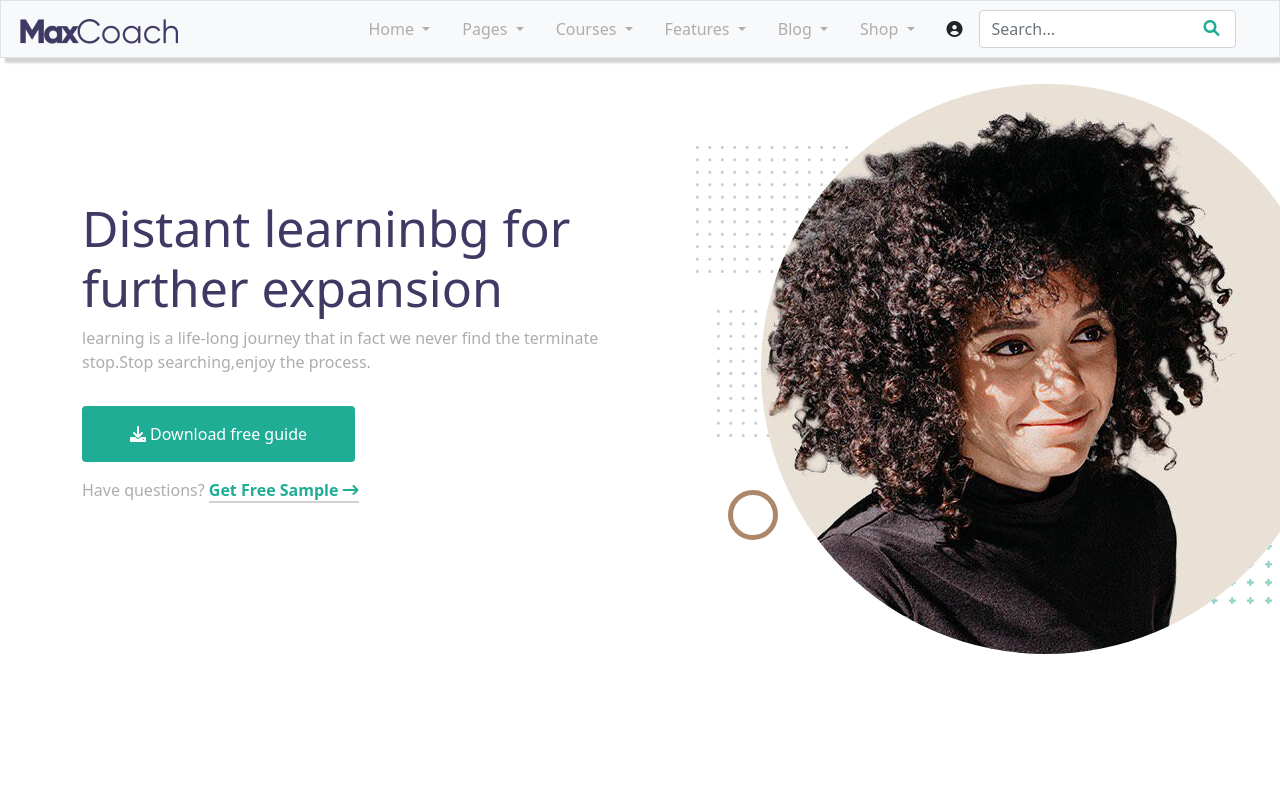
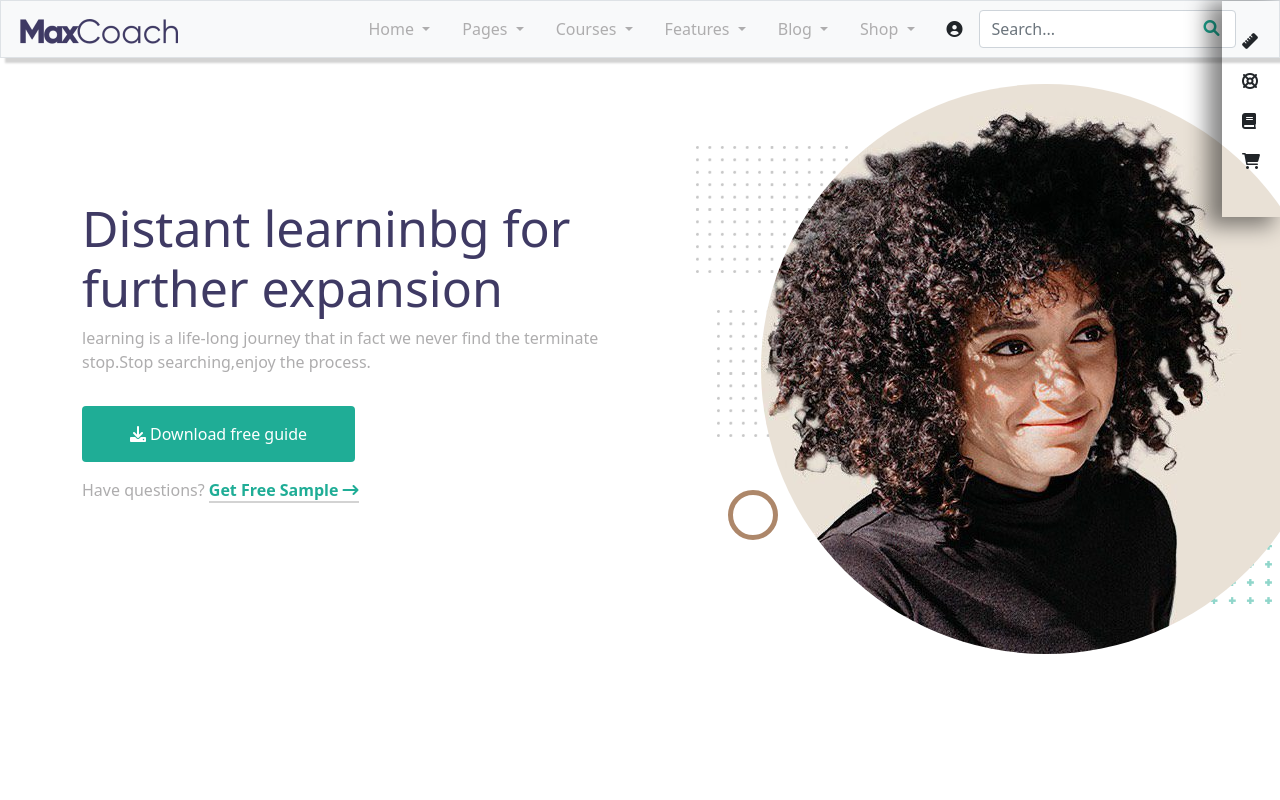
Before and after one commit to Greta-Calamari/proj-html-vuejs, a Vue app: page / in a window 1280 px wide. Shown: the top 800 px of the page. Built offline with nearby package versions, Linux system fonts and the light colour scheme.

Commit message:
added aroow up and utilities

```diff
--- a/src/components/AppFooter.vue
+++ b/src/components/AppFooter.vue
@@ -48,10 +48,17 @@
 
         </div>
 
-        <div class="text-muted text-center mt-5">
+        <div class="text-muted text-center mt-5 pos">
             <i class="fa-solid fa-copyright"></i>
             2020
             Maxcoach. All Rights Reserved
+        </div>
+        <div class="down">
+            <a href="#start" class="down">
+            <i class="fa-solid fa-arrow-up-long"></i>
+
+            </a>
+
         </div>
 
 
@@ -92,4 +99,20 @@ export default {
     font-weight: 700;
 }
 
+.pos{
+    position: relative;
+}
+
+.down{
+    position: absolute;
+    right: 0;
+    text-align: center;
+    line-height: 50px;
+    width: 50px;
+    height: 50px;
+    color: $white;
+    border-radius: 50%;
+    background-color: $green;
+}
+
 </style>
--- a/src/components/AppHeader.vue
+++ b/src/components/AppHeader.vue
@@ -1,7 +1,16 @@
 <template>
 <div class="border">
+  <div class="utility">
+    <ul class="icons">
+      <li><i class="fa-solid fa-ruler"></i></li>
+      <li><i class="fa-solid fa-life-ring"></i></li>
+      <li><i class="fa-solid fa-book"></i></li>
+      <li><i class="fa-solid fa-cart-shopping"></i></li>
+    </ul>
 
-<nav class="navbar navbar-expand-lg bg-light d-flex justify-content-center ">
+  </div>
+
+<nav id="start" class="navbar navbar-expand-lg bg-light d-flex justify-content-center ">
   <div class="d-flex justify-content-between">
     <a class="navbar-brand" href="#">
         <img src="../assets/images/dark-logo.png" class="w-50" alt="">
@@ -124,6 +133,22 @@ export default {
 
 <style lang="scss" scoped>
 @import "../styles/vars.scss";
+
+
+.utility{
+  position:fixed;
+  right: 0;
+  box-shadow: -11px 5px 20px 4px rgba(0,0,0,0.47);
+  z-index: 1000;
+
+
+
+}
+
+.icons{
+  line-height: 40px;
+  padding: 20px;
+}
 .border{
     box-shadow: 5px 5px 2px lightgray;
 }
```
